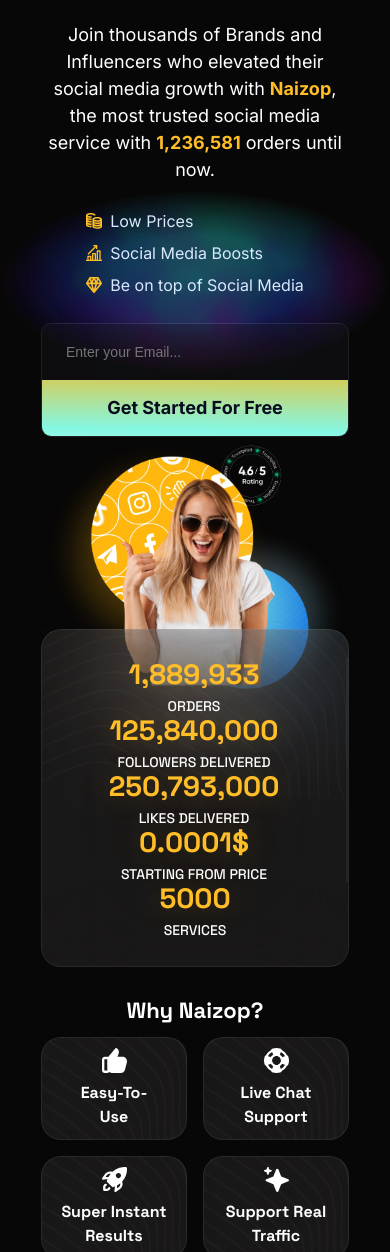
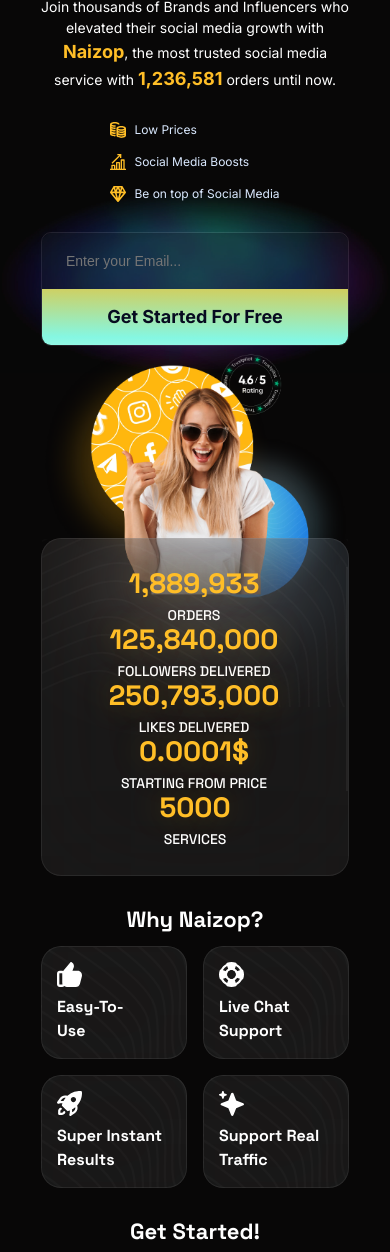
Before and after one commit to N1TAXE/naizop, a plain HTML site: page index.html in a window 390 px wide. Shown: the part 204-1456 px from the top of the page. Drawn offline with nearby package versions, Linux system fonts and the light colour scheme.

Commit message:
еще фиксы

```diff
--- a/assets/styles/scss/styles.scss
+++ b/assets/styles/scss/styles.scss
@@ -443,7 +443,7 @@
       -webkit-text-fill-color: transparent;
       font-family: 'Inter', sans-serif;
       @media all and (max-width: 768px) {
-        font-size: 44px;
+        font-size: 34px;
         display: flex;
         justify-content: center;
         text-align: center;
@@ -458,6 +458,7 @@
       margin: 0;
       @media screen and (max-width: 768px) {
         text-align: center;
+        font-size: 14px;
       }
       span {
         color: #FFBE27;
@@ -480,6 +481,7 @@
     @media screen and (max-width: 768px) {
       flex-direction: column;
       align-items: flex-start;
+      font-size: 12px;
     }
     li {
       display: flex;
@@ -605,8 +607,12 @@
         }
         @media screen and (max-width: 768px) {
           width: 100%;
-          padding: 10px;
+          padding: 15px;
           gap: 8px;
+          align-items: center;
+        }
+        @media screen and (max-width: 425px) {
+          align-items: flex-start;
         }
         align-self: stretch;
         border-radius: 20px;
@@ -647,9 +653,6 @@
           &:hover svg{
             fill: #080707;
           }
-        }
-        @media all and (max-width: 768px){
-          align-items: center;
         }
         svg{
           width: 32px;
@@ -677,6 +680,10 @@
             width: 100%;
             font-size: 16px;
             //white-space: nowrap;
+          }
+          @media screen and (max-width: 425px) {
+            justify-content: flex-start;
+            text-align: left;
           }
         }
         .line{
@@ -1375,7 +1382,7 @@
   }
 }
 details[open] {
-  max-height: 416px;
+  max-height: 537px;
   summary{
     .faq-content-questions-left-item-left-right, .faq-content-questions-right-item-left-right{
       svg{
```
Also changed, not shown: assets/styles/css/styles.css, 1 other file.
